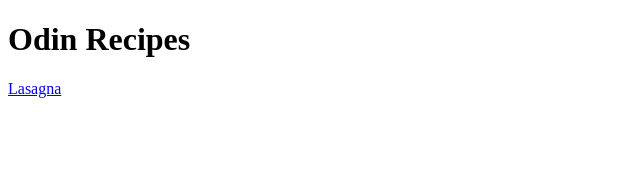
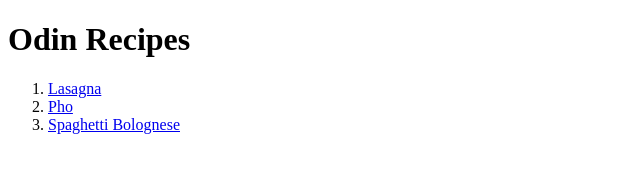
Before and after one commit to DrAnglerfish/odin-recipes, a plain HTML site: page index.html in a window 1280 px wide. Shown: the whole page, without its empty margins (0-640 px from the left). Drawn offline with Linux system fonts and the light colour scheme.

Commit message:
Add more recipes

```diff
--- a/index.html
+++ b/index.html
@@ -7,7 +7,11 @@
 </head>
 <body>
     <h1>Odin Recipes</h1>
-    <a href="./recipes/lasagna.html">Lasagna</a>
+    <ol>
+        <li> <a href="./recipes/lasagna.html">Lasagna</a> </li>
+        <li> <a href="./recipes/pho.html">Pho</a> </li>
+        <li> <a href="./recipes/spaghetti.html">Spaghetti Bolognese</a> </li>
+    </ol>
 </body>
 
 </html>
```
